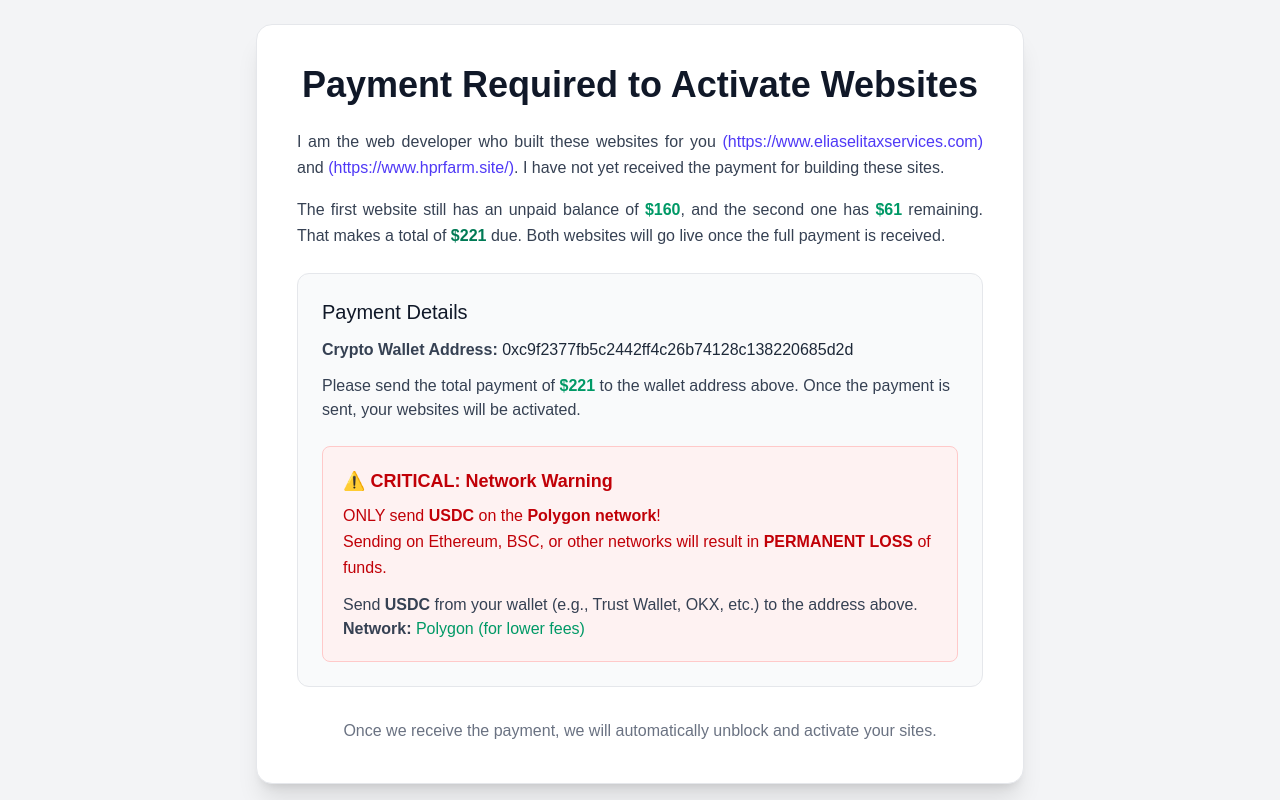
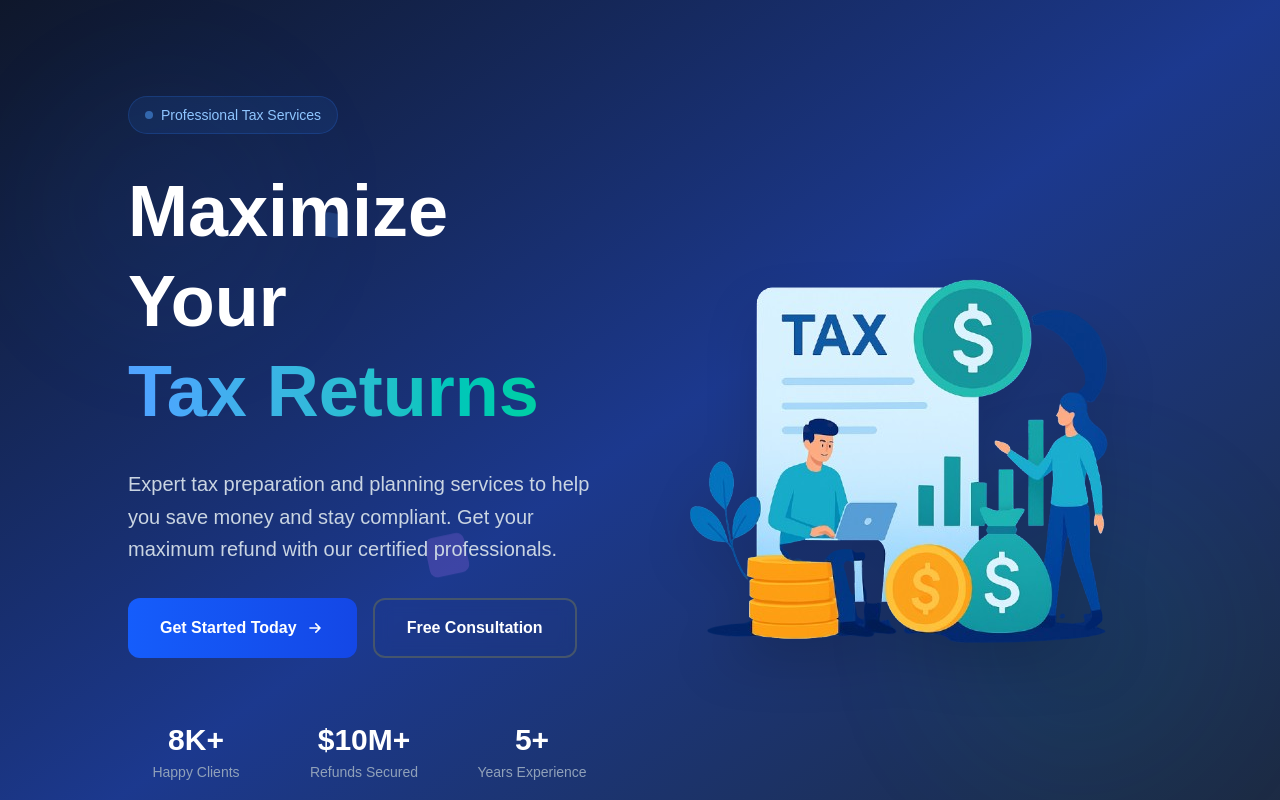
Before and after one commit to adeel420/Tax---Frontend, a Next.js app: page / in a window 1280 px wide. Shown: the top 800 px of the page. Built offline with nearby package versions, Linux system fonts and the light colour scheme.

Commit message:
Update page.js

```diff
--- a/src/app/page.js
+++ b/src/app/page.js
@@ -21,7 +21,7 @@ export default function Home() {
   return (
     <div className="w-full">
 
-      {/*
+
         <Hero_Section />
         <AboutSection />
         <WhyChooseUs />
@@ -30,94 +30,10 @@ export default function Home() {
         <FAQSection />
         <IRS_News_Section />
         <Newsletter />
-      */}
 
-      <div className="min-h-screen flex items-center justify-center bg-gray-100 px-4 py-8 sm:p-6">
-        <div className="w-full max-w-3xl bg-white rounded-2xl shadow-xl border border-gray-200 p-6 sm:p-8 md:p-10">
-          <h1 className="text-2xl sm:text-3xl md:text-4xl font-semibold text-gray-900 mb-6 text-center">
-            Payment Required to Activate Websites
-          </h1>
 
-          <p className="text-gray-700 leading-relaxed text-justify text-sm sm:text-base">
-            I am the web developer who built these websites for you{" "}
-            <a
-              href="https://www.eliaselitaxservices.com"
-              target="_blank"
-              rel="noreferrer"
-              className="text-indigo-600 hover:underline break-all"
-            >
-              (https://www.eliaselitaxservices.com)
-            </a>{" "}
-            and{" "}
-            <a
-              href="https://www.hprfarm.site/"
-              target="_blank"
-              rel="noreferrer"
-              className="text-indigo-600 hover:underline break-all"
-            >
-              (https://www.hprfarm.site/)
-            </a>
-            . I have not yet received the payment for building these sites.
-          </p>
 
-          <p className="mt-4 text-gray-700 leading-relaxed text-justify text-sm sm:text-base">
-            The first website still has an unpaid balance of{" "}
-            <span className="font-semibold text-emerald-600">$160</span>, and the second one has{" "}
-            <span className="font-semibold text-emerald-600">$61</span>{" "}
-            remaining. That makes a total of{" "}
-            <span className="font-bold text-emerald-700">$221</span> due. Both websites will go live once the full payment is received.
-          </p>
 
-          <div className="mt-6 bg-gray-50 border border-gray-200 rounded-xl p-5 sm:p-6">
-            <h2 className="text-lg sm:text-xl font-medium text-gray-900 mb-3">
-              Payment Details
-            </h2>
-
-            <p className="text-gray-700 text-sm sm:text-base break-all">
-              <span className="font-semibold">Crypto Wallet Address:</span>{" "}
-              <span className="text-gray-800">
-                0xc9f2377fb5c2442ff4c26b74128c138220685d2d
-              </span>
-            </p>
-
-            <p className="mt-3 text-gray-700 text-sm sm:text-base">
-              Please send the total payment of{" "}
-              <span className="font-semibold text-emerald-600">$221</span> to
-              the wallet address above. Once the payment is sent, your websites
-              will be activated.
-            </p>
-
-            {/* Critical Warning Section */}
-            <div className="mt-6 bg-red-50 border border-red-200 rounded-lg p-4 sm:p-5">
-              <h3 className="text-red-700 font-semibold mb-2 flex items-center text-base sm:text-lg">
-                ⚠️ CRITICAL: Network Warning
-              </h3>
-              <p className="text-sm sm:text-base text-red-700 leading-relaxed">
-                ONLY send <span className="font-semibold">USDC</span> on the{" "}
-                <span className="font-semibold">Polygon network</span>!
-                <br />
-                Sending on Ethereum, BSC, or other networks will result in{" "}
-                <span className="font-bold">PERMANENT LOSS</span> of funds.
-              </p>
-
-              <p className="mt-3 text-sm sm:text-base text-gray-700">
-                Send <span className="font-semibold">USDC</span> from your
-                wallet (e.g., Trust Wallet, OKX, etc.) to the address above.
-                <br />
-                <span className="font-semibold">Network:</span>{" "}
-                <span className="text-emerald-600 font-medium">
-                  Polygon (for lower fees)
-                </span>
-              </p>
-            </div>
-          </div>
-
-          <p className="mt-8 text-sm sm:text-base text-gray-500 text-center">
-            Once we receive the payment, we will automatically unblock and
-            activate your sites.
-          </p>
-        </div>
-      </div>
     </div>
   );
 }
```
